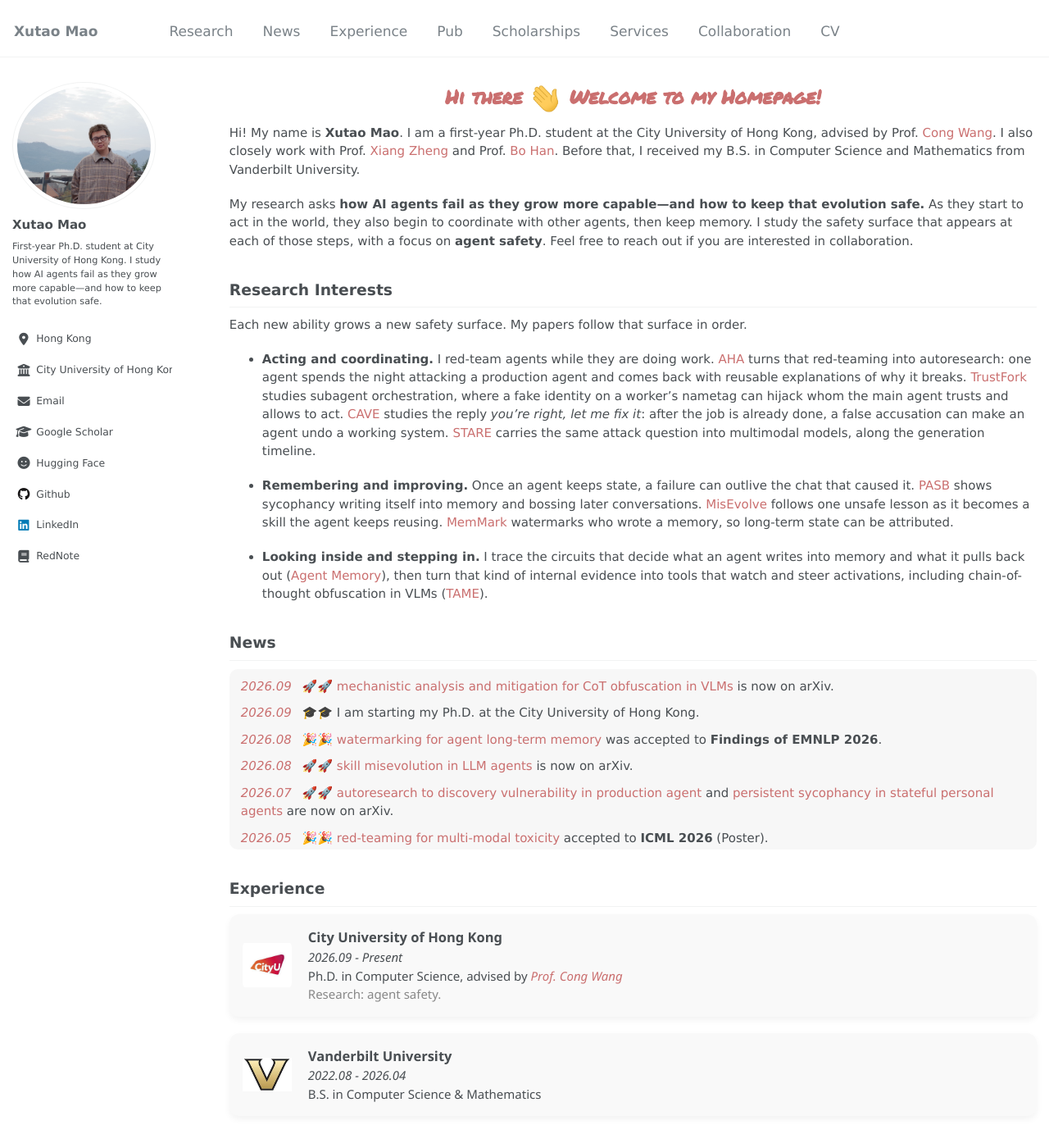
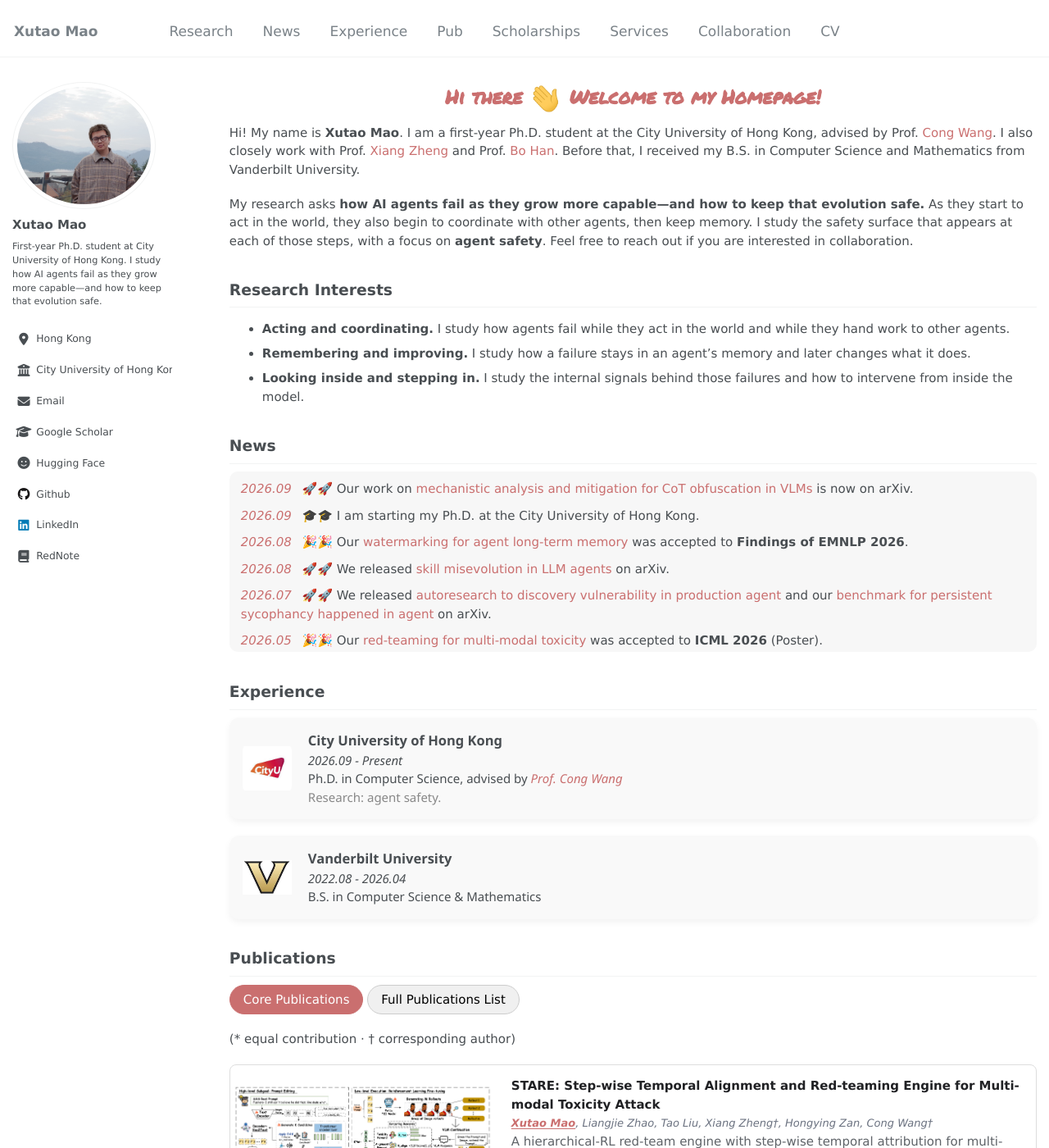
Before and after one commit to henrymao2004/henrymao2004.github.io, a Jekyll site: the page built from _pages/about.md, in a window 1280 px wide and 1400 px high. Shown: the whole window at 82% size. Built offline with Jekyll 4.4.1, drawn with Linux system fonts in a browser that asks for light colours; some web fonts are replaced.

Commit message:
Vary news subjects and state research interests in one sentence each.

```diff
--- a/_pages/about.md
+++ b/_pages/about.md
@@ -15,25 +15,21 @@
 
 Research Interests
 ------------------
-Each new ability grows a new safety surface. My papers follow that surface in order.
-
-- **Acting and coordinating.** I red-team agents while they are doing work. [AHA](https://arxiv.org/abs/2607.11698) turns that red-teaming into autoresearch: one agent spends the night attacking a production agent and comes back with reusable explanations of why it breaks. [TrustFork](https://github.com/henrymao2004/agent-orchestration-safety) studies subagent orchestration, where a fake identity on a worker's nametag can hijack whom the main agent trusts and allows to act. [CAVE](https://github.com/henrymao2004/agent-over-correction) studies the reply *you're right, let me fix it*: after the job is already done, a false accusation can make an agent undo a working system. [STARE](https://arxiv.org/abs/2605.00699) carries the same attack question into multimodal models, along the generation timeline.
-
-- **Remembering and improving.** Once an agent keeps state, a failure can outlive the chat that caused it. [PASB](https://arxiv.org/abs/2607.10526) shows sycophancy writing itself into memory and bossing later conversations. [MisEvolve](https://arxiv.org/abs/2608.12851) follows one unsafe lesson as it becomes a skill the agent keeps reusing. [MemMark](https://arxiv.org/abs/2605.25002) watermarks who wrote a memory, so long-term state can be attributed.
-
-- **Looking inside and stepping in.** I trace the circuits that decide what an agent writes into memory and what it pulls back out ([Agent Memory](https://arxiv.org/abs/2605.03354)), then turn that kind of internal evidence into tools that watch and steer activations, including chain-of-thought obfuscation in VLMs ([TAME](https://arxiv.org/abs/2609.24243)).
+- **Acting and coordinating.** I study how agents fail while they act in the world and while they hand work to other agents.
+- **Remembering and improving.** I study how a failure stays in an agent's memory and later changes what it does.
+- **Looking inside and stepping in.** I study the internal signals behind those failures and how to intervene from inside the model.
 
 News
 ---------------
 <div class="news-box">
   <ul class="news-list">
-<li><span class="news-date"><em>2026.09</em></span> 🚀🚀 <a href="https://arxiv.org/abs/2609.24243" target="_blank">mechanistic analysis and mitigation for CoT obfuscation in VLMs</a> is now on arXiv.</li>
+<li><span class="news-date"><em>2026.09</em></span> 🚀🚀 Our work on <a href="https://arxiv.org/abs/2609.24243" target="_blank">mechanistic analysis and mitigation for CoT obfuscation in VLMs</a> is now on arXiv.</li>
 <li><span class="news-date"><em>2026.09</em></span> 🎓🎓 I am starting my Ph.D. at the City University of Hong Kong.</li>
-<li><span class="news-date"><em>2026.08</em></span> 🎉🎉 <a href="https://arxiv.org/abs/2605.25002" target="_blank">watermarking for agent long-term memory</a> was accepted to <strong>Findings of EMNLP 2026</strong>.</li>
-<li><span class="news-date"><em>2026.08</em></span> 🚀🚀 <a href="https://arxiv.org/abs/2608.12851" target="_blank">skill misevolution in LLM agents</a> is now on arXiv.</li>
-<li><span class="news-date"><em>2026.07</em></span> 🚀🚀 <a href="https://arxiv.org/abs/2607.11698" target="_blank">autoresearch to discovery vulnerability in production agent</a> and <a href="https://arxiv.org/abs/2607.10526" target="_blank">persistent sycophancy in stateful personal agents</a> are now on arXiv.</li>
-<li><span class="news-date"><em>2026.05</em></span> 🎉🎉 <a href="https://arxiv.org/abs/2605.00699" target="_blank">red-teaming for multi-modal toxicity</a> accepted to <strong>ICML 2026</strong> (Poster).</li>
-<li><span class="news-date"><em>2025.11</em></span> 🎉🎉 <a href="https://arxiv.org/abs/2505.14422" target="_blank">social-media opinion prediction</a> (Oral) and <a href="https://arxiv.org/abs/2505.18744" target="_blank">multi-domain text-to-SQL benchmark</a> (Poster) accepted to <strong>AAAI 2026</strong>.</li>
+<li><span class="news-date"><em>2026.08</em></span> 🎉🎉 Our <a href="https://arxiv.org/abs/2605.25002" target="_blank">watermarking for agent long-term memory</a> was accepted to <strong>Findings of EMNLP 2026</strong>.</li>
+<li><span class="news-date"><em>2026.08</em></span> 🚀🚀 We released <a href="https://arxiv.org/abs/2608.12851" target="_blank">skill misevolution in LLM agents</a> on arXiv.</li>
+<li><span class="news-date"><em>2026.07</em></span> 🚀🚀 We released <a href="https://arxiv.org/abs/2607.11698" target="_blank">autoresearch to discovery vulnerability in production agent</a> and our <a href="https://arxiv.org/abs/2607.10526" target="_blank">benchmark for persistent sycophancy happened in agent</a> on arXiv.</li>
+<li><span class="news-date"><em>2026.05</em></span> 🎉🎉 Our <a href="https://arxiv.org/abs/2605.00699" target="_blank">red-teaming for multi-modal toxicity</a> was accepted to <strong>ICML 2026</strong> (Poster).</li>
+<li><span class="news-date"><em>2025.11</em></span> 🎉🎉 We had <a href="https://arxiv.org/abs/2505.14422" target="_blank">social-media opinion prediction</a> (Oral) and our <a href="https://arxiv.org/abs/2505.18744" target="_blank">multi-domain text-to-SQL benchmark</a> (Poster) accepted to <strong>AAAI 2026</strong>.</li>
   </ul>
 </div>
 
```
